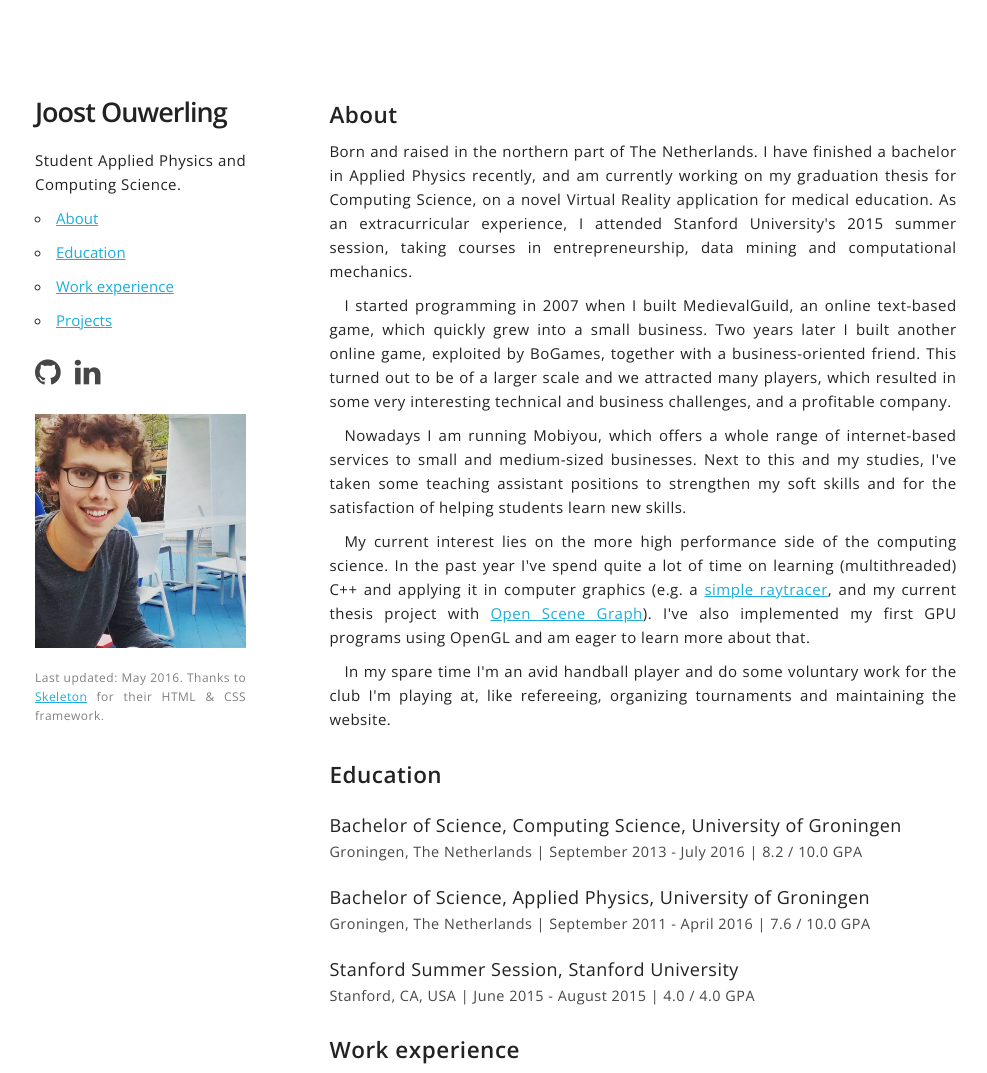
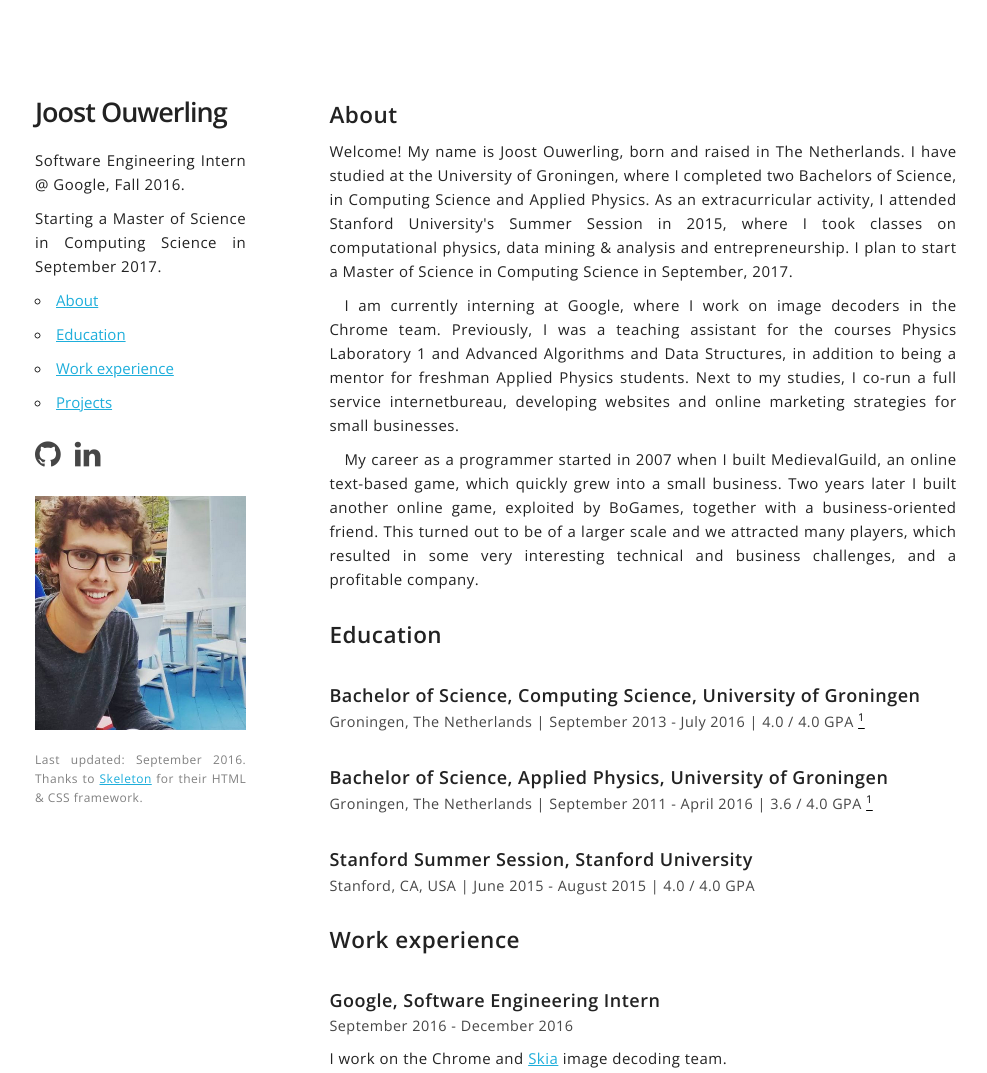
Before and after one commit to joostouwerling/joostouwerlingcom, a plain HTML site: page index.html in a window 1280 px wide. Shown: the top 1073 px of the page, without its empty margins (125-1112 px from the left). Drawn offline with nearby package versions, Linux system fonts and the light colour scheme.

Commit message:
Added Google, finished CS bachelor

```diff
--- a/css/styles.css
+++ b/css/styles.css
@@ -22,11 +22,13 @@
   }
   h3 {
     font-size: 1.2em;
+    font-weight: 600;
     letter-spacing: 0.5px;
-    margin: 25px 0 10px;
+    margin: 35px 0 10px;
   }
   h3 .sub {
     display: block;
+    font-weight: 400;
     padding-top: 5px;
     font-size: 0.8em;
     color: #464646;
@@ -60,3 +62,7 @@
     font-size: 0.8em;
     color: #808080;
   }
+
+  .black {
+    color: #000;
+  }
--- a/index.html
+++ b/index.html
@@ -9,6 +9,7 @@
   <title>Joost Ouwerling dot com</title>
   <meta name="description" content="Personal website of Joost Ouwerling.">
   <meta name="author" content="Joost Ouwerling">
+  <link rel="shortcut icon" href="favicon.ico" type="image/x-icon" />
 
   <!-- Mobile Specific Metas
   –––––––––––––––––––––––––––––––––––––––––––––––––– -->
@@ -37,7 +38,6 @@
   <link rel="stylesheet" href="css/skeleton.css">
   <link rel="stylesheet" href="css/styles.css">
 
-
   </style>
 </head>
 <body>
@@ -48,7 +48,8 @@
     <div class="row" style="margin: 10% 0;">
       <div class="three columns">
         <h1>Joost Ouwerling</h1>
-        <p class="first">Student Applied Physics and Computing Science.</p>
+        <p class="first">Software Engineering Intern @ Google, Fall 2016.
+        <p class="first"> Starting a Master of Science in Computing Science in September 2017.</p>
         <nav>
           <ul>
             <li><a href="#about">About</a></li>
@@ -67,7 +68,7 @@
         </ul>
         <img src="img/joost.png" alt="Joost" class="joost" align="left" />
         <p class="first updated">
-          Last updated: May 2016. Thanks to <a href="http://getskeleton.com/" target="_blank">Skeleton</a> for their HTML & CSS framework.
+          Last updated: September 2016. Thanks to <a href="http://getskeleton.com/" target="_blank">Skeleton</a> for their HTML & CSS framework.
         </p>
       </div>
       <div class="eight columns offset-by-one">
@@ -76,28 +77,20 @@
         –––––––––––––––––––––––––––––––––––––––––––––––––– -->
         <h2 id="about" class="noPaddingTop">About</h2>
         <p class="first">
-          Born and raised in the northern part of The Netherlands. I have finished a bachelor in Applied Physics recently, and am currently working on my graduation thesis for Computing Science, on a novel Virtual Reality application for medical education. As an extracurricular experience, I attended Stanford University's 2015 summer session, taking courses in entrepreneurship, data mining and computational mechanics.
+          Welcome! My name is Joost Ouwerling, born and raised in The Netherlands. I have studied at the University of Groningen, where I completed two Bachelors of Science, in Computing Science and Applied Physics. As an extracurricular activity, I attended Stanford University's Summer Session in 2015, where I took classes on computational physics, data mining & analysis and entrepreneurship. I plan to start a Master of Science in Computing Science in September, 2017.
         </p>
+        <p>I am currently interning at Google, where I work on image decoders in the Chrome team. Previously, I was a teaching assistant for the courses Physics Laboratory 1 and Advanced Algorithms and Data Structures, in addition to being a mentor for freshman Applied Physics students. Next to my studies, I co-run a full service internetbureau, developing websites and online marketing strategies for small businesses.</p>
         <p>
-          I started programming in 2007 when I built MedievalGuild, an online text-based game, which quickly grew into a small business. Two years later I built another online game, exploited by BoGames, together with a business-oriented friend. This turned out to be of a larger scale and we attracted many players, which resulted in some very interesting technical and business challenges, and a profitable company.
-        </p>
-        <p>
-          Nowadays I am running Mobiyou, which offers a whole range of internet-based services to small and medium-sized businesses. Next to this and my studies, I've taken some teaching assistant positions to strengthen my soft skills and for the satisfaction of helping students learn new skills.
-        </p>
-        <p>
-          My current interest lies on the more high performance side of the computing science. In the past year I've spend quite a lot of time on learning (multithreaded) C++ and applying it in computer graphics (e.g. a <a href="https://github.com/joostouwerling/photonmap" target="_blank">simple raytracer</a>, and my current thesis project with <a href="http://www.openscenegraph.org/" target="_blank">Open Scene Graph</a>). I've also implemented my first GPU programs using OpenGL and am eager to learn more about that.
-        </p>
-        <p>
-          In my spare time I'm an avid handball player and do some voluntary work for the club I'm playing at, like refereeing, organizing tournaments and maintaining the website.
+          My career as a programmer started in 2007 when I built MedievalGuild, an online text-based game, which quickly grew into a small business. Two years later I built another online game, exploited by BoGames, together with a business-oriented friend. This turned out to be of a larger scale and we attracted many players, which resulted in some very interesting technical and business challenges, and a profitable company.
         </p>
         <!-- Education
         –––––––––––––––––––––––––––––––––––––––––––––––––– -->
         <h2 id="education">Education</h2>
         <h3>Bachelor of Science, Computing Science, University of Groningen
-          <span class="sub">Groningen, The Netherlands | September 2013 - July 2016 | 8.2 / 10.0 GPA</span>
+          <span class="sub">Groningen, The Netherlands | September 2013 - July 2016 | 4.0 / 4.0 GPA <a href="#gpa" class="black"><sup>1</sup></a></span>
         </h3>
         <h3>Bachelor of Science, Applied Physics, University of Groningen
-          <span class="sub">Groningen, The Netherlands | September 2011 - April 2016 | 7.6 / 10.0 GPA</span>
+          <span class="sub">Groningen, The Netherlands | September 2011 - April 2016 | 3.6 / 4.0 GPA <a href="#gpa" class="black"><sup>1</sup></a></span>
         </h3>
         <h3>Stanford Summer Session, Stanford University
           <span class="sub">Stanford, CA, USA | June 2015 - August 2015 | 4.0 / 4.0 GPA</span>
@@ -107,6 +100,11 @@
         <!-- Work experience
         –––––––––––––––––––––––––––––––––––––––––––––––––– -->
         <h2 id="experience">Work experience</h2>
+        <h3>Google, Software Engineering Intern
+          <span class="sub">September 2016 - December 2016</span></h3>
+        <p class="first">
+          I work on the Chrome and <a href="https://skia.org" target="_blank">Skia</a> image decoding team.
+        </p>
         <h3>Mobiyou, Co-Founder & CTO
           <span class="sub">September 2012 - present</span>
         </h3>
@@ -145,7 +143,7 @@
           <span class="sub">Thesis project for Computing Science</span>
         </h3>
         <p class="first">
-          Currently working on an application for medical education using the <a href="http://zspace.com" target="_blank">zSpace device</a>. Students have to assemble body parts at the correct position in 3D space. My job is to develop the application and, when done, test it with students to see how they react to the new Virtual Reality technique. The implementation language is C++ and the graphics framework <a href="http://www.openscenegraph.org/" target="_blank">Open Scene Graph</a> is used.
+          Implemented a Virtual Reality application for medical education using the <a href="http://zspace.com" target="_blank">zSpace device</a>. Students have to assemble body parts at the correct position in 3D space. My job was to develop the application and test the application with students to see how they react to the new Virtual Reality technique. The implementation language is C++ and the graphics framework <a href="http://www.openscenegraph.org/" target="_blank">Open Scene Graph</a> is used.
         </p>
         <h3>
           Digital Image Correlation in Matlab
@@ -153,13 +151,6 @@
         </h3>
         <p class="first">
           I implemented a digital image correlation algorithm in Matlab, which was used to approximate 3D topography for scanning electron microscopy (SEM) images. The algorithm boils down to an iterative optimization problem in six dimensions, as described in the report in the repository. The program takes two SEM images, in which the samples are slightly moved, and approximates the displacement of every feature in the images.
-        </p>
-        <h3>
-          A basic, multithreaded raytracer in C++
-          <span class="sub"><a href="https://github.com/joostouwerling/photonmap" target="_blank">Github</a></span>
-        </h3>
-        <p class="first">
-          A multithreaded raytracer in C++. It is still very basic but I'm planning on extending it with more shader features like reflection and refraction, if time allows. In the end I want to implemented the photon mapping technique to simulate light physics more naturally.
         </p>
         <h3>
           Sport performance management in Java
@@ -177,6 +168,8 @@
           <li>A route planner for London's <a href="https://github.com/joostouwerling/londondata" target="_blank">Santandar bikes</a> for Programmr's London Open Data contest. Implemented using AngularJS and the API of Santander. Won the 4th prize. The project can be viewed <a href="http://joostouwerling.com/londendata/" target="_blank">here</a>.</li>
           <li>For Programmr's San Francisco Open Data contest I built a <a href="https://github.com/joostouwerling/sfopendata" target="_blank">park exploration webapp</a> on top of Google Maps, where people could see all parks including ratings in SF. Won the 4th prize. The project can be viewed <a href="http://www.joostouwerling.com/sfopendata/" target="_blank">here</a>.</li>
         </ul>
+        <hr />
+        <a name="gpa" class="black"><sup>1</sup></a> These GPA's have been converted from the Dutch 1-10 scaling system using the conversion table at <a href="http://www.mastersportal.eu/articles/764/grading-system-in-the-netherlands-and-the-us-grading-system-compared.html" target="_blank">mastersportal.eu</a>.
       </div>
     </div>
   </div>
```
Also changed, not shown: favicon.ico (added).
